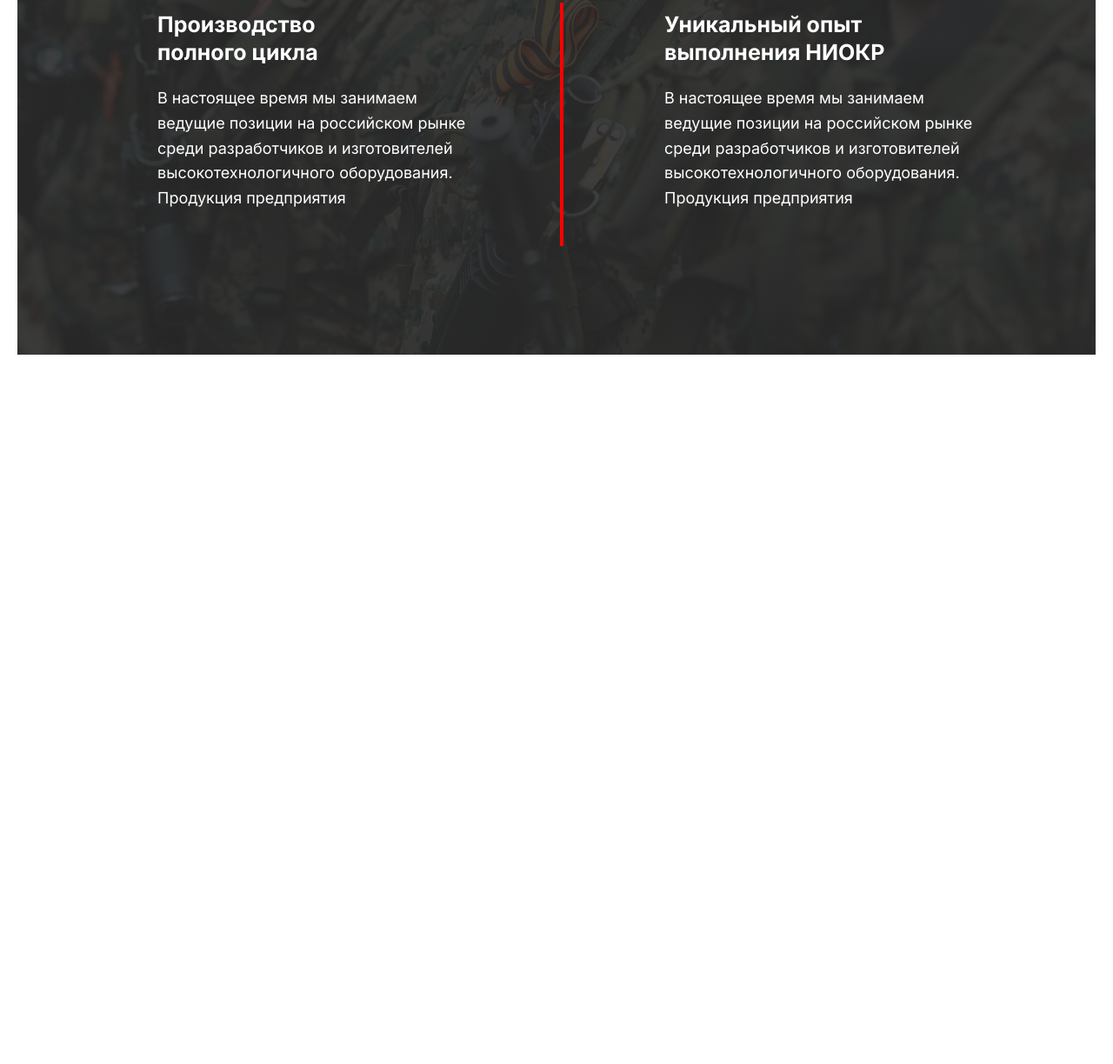
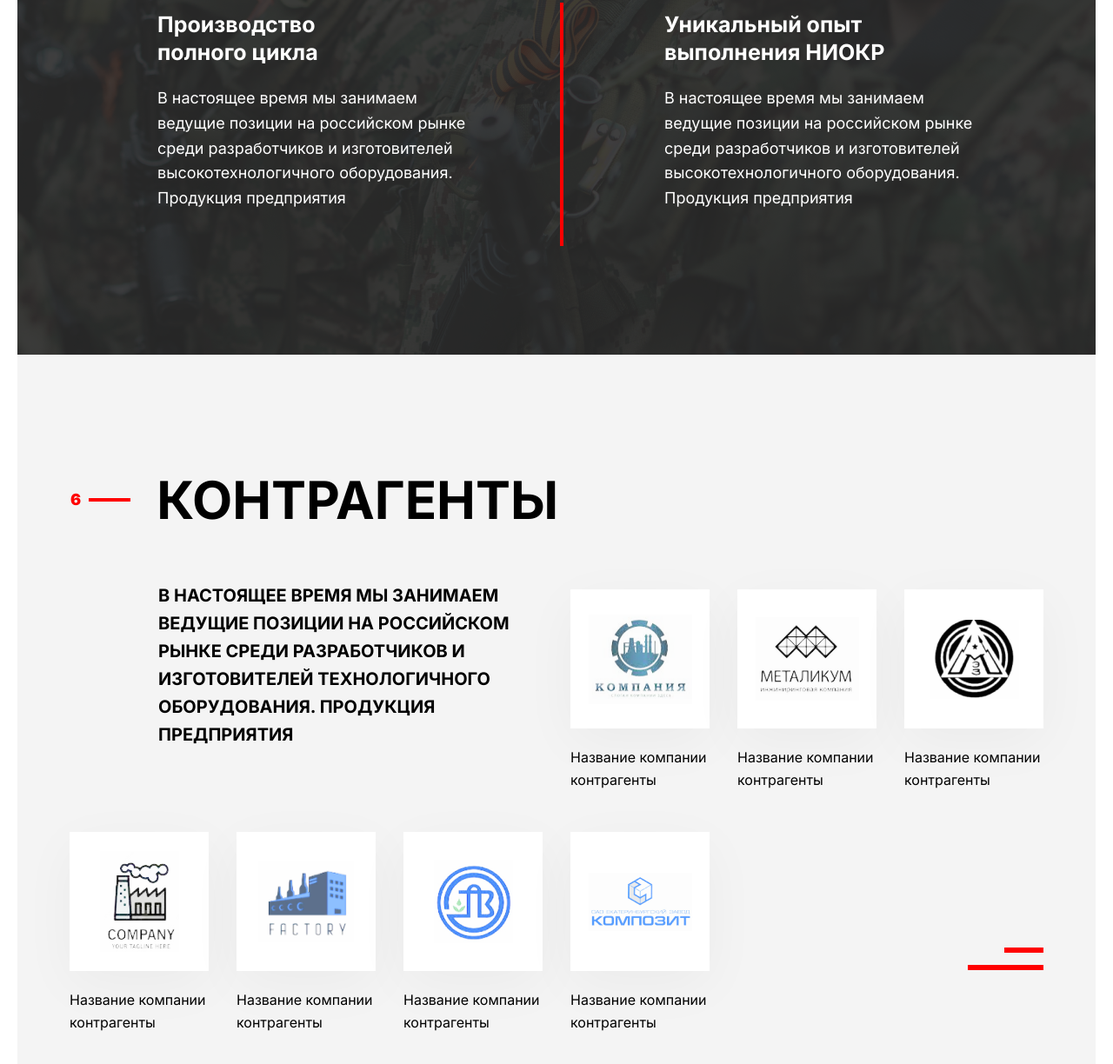
Before and after one commit to stdian/kvadrat, a website built with webpack: page src/index.html in a window 1280 px wide. Shown: the part 5607-6831 px from the top of the page at 87% size. Before the commit the page ends 6015 px from the top, so only its background shows below. Built offline with nearby package versions, Linux system fonts and the light colour scheme; a web font is replaced by a local one.

Commit message:
add block

```diff
--- a/src/index.html
+++ b/src/index.html
@@ -338,15 +338,6 @@
 					<h1 class="block-title">Преимущества</span>
 				</div>
 				<div class="advantages">
-					<!-- <div class="text">sdfsdfasdfasdf</div>
-					<div class="lines">
-						<hr id="vertical1" color="red" />
-						<hr id="vertical2" color="red" />
-						<div id="dot"></div>
-						<hr id="horizontal1" color="red" />
-						<hr id="horizontal2" color="red" />
-					</div> -->
-
 					<div class="container">
 						<div class="text1">
 							<h5 class="text-header">Интеллектуальный<br />потенциал</h5>
@@ -372,6 +363,70 @@
 					  </div>
 				</div>
 			</section>
+			<section class="contractors-container">
+				<div class="block-title-container">
+					<span class="block-title-number">6</span>
+					<hr class="block-title-hr">
+					<h1 class="block-title">Контрагенты</h1>
+				</div>
+				<div class="first-line">
+					<div class="left">
+						<p>В настоящее время мы занимаем ведущие позиции на российском рынке среди разработчиков и изготовителей технологичного оборудования. Продукция предприятия</p>
+					</div>
+					<div class="right">
+						<div class="contractor">
+							<div class="contractor-image">
+								<img src="./img/main/contractors/contractor1.png" alt="">
+							</div>
+							<div class="contractor-name">Название компании контрагенты</div>
+						</div>
+						<div class="contractor">
+							<div class="contractor-image">
+								<img src="./img/main/contractors/contractor2.png" alt="">
+							</div>
+							<div class="contractor-name">Название компании контрагенты</div>
+						</div>
+						<div class="contractor">
+							<div class="contractor-image">
+								<img src="./img/main/contractors/contractor3.png" alt="">
+							</div>
+							<div class="contractor-name">Название компании контрагенты</div>
+						</div>
+					</div>
+				</div>
+				<div class="second-line">
+					<div class="left">
+						<div class="contractor">
+							<div class="contractor-image">
+								<img src="./img/main/contractors/contractor4.png" alt="">
+							</div>
+							<div class="contractor-name">Название компании контрагенты</div>
+						</div>
+						<div class="contractor">
+							<div class="contractor-image">
+								<img src="./img/main/contractors/contractor5.png" alt="">
+							</div>
+							<div class="contractor-name">Название компании контрагенты</div>
+						</div>
+						<div class="contractor">
+							<div class="contractor-image">
+								<img src="./img/main/contractors/contractor6.png" alt="">
+							</div>
+							<div class="contractor-name">Название компании контрагенты</div>
+						</div>
+						<div class="contractor">
+							<div class="contractor-image">
+								<img src="./img/main/contractors/contractor7.png" alt="">
+							</div>
+							<div class="contractor-name">Название компании контрагенты</div>
+						</div>
+					</div>
+					<div class="right">
+						<hr id="line1" />
+						<hr id="line2" />
+					</div>
+				</div>
+			</section>
 		</main>
 		<footer>
 
--- a/src/scss/index.scss
+++ b/src/scss/index.scss
@@ -428,44 +428,41 @@ main {
 
 			.container {
 				display: grid;
+				grid-template-areas: "text1 line1 text2" "line2 dot line3" "text3 line4 text4";
+				grid-template-rows: 1fr 8px 1fr;
 				grid-template-columns: 1fr 8px 1fr;
-				grid-template-rows: 1fr 8px 1fr;
+				grid-auto-flow: row;
 				gap: 0px 0px;
-				grid-auto-flow: row;
-				grid-template-areas:
-				  "text1 line1 text2"
-				  "line2 dot line3"
-				  "text3 line4 text4";
 				margin-top: 57px;
 
 				.text1 {
+					grid-area: text1;
 					padding: 20px 98px 80px 101px;
-					grid-area: text1;
 				}
 
 				.line1 {
 					display: flex;
-					justify-content: flex-start;
 					flex-direction: column;
 					grid-area: line1;
 					align-items: center;
+					justify-content: flex-start;
 				}
 
 				.text2 {
+					grid-area: text2;
 					padding: 20px 85px 80px 114px;
-					grid-area: text2;
 				}
 
 				.text3 {
+					grid-area: text3;
 					padding: 75px 98px 40px 101px;
-					grid-area: text3;
 				}
 
 				.line2 {
 					display: flex;
-					justify-content: flex-start;
 					grid-area: line2;
 					align-items: center;
+					justify-content: flex-start;
 				}
 
 				.dot {
@@ -474,22 +471,22 @@ main {
 
 				.line3 {
 					display: flex;
-					justify-content: flex-end;
 					grid-area: line3;
 					align-items: center;
+					justify-content: flex-end;
 				}
 
 				.line4 {
 					display: flex;
-					justify-content: flex-end;
 					flex-direction: column;
 					grid-area: line4;
 					align-items: center;
+					justify-content: flex-end;
 				}
 
 				.text4 {
+					grid-area: text4;
 					padding: 75px 85px 40px 114px;
-					grid-area: text4;
 				}
 
 				#horizontal1, #horizontal2 {
@@ -529,4 +526,95 @@ main {
 			}
 		}
 	}
+
+	.contractors-container {
+		min-height: 910px;
+		background: #F4F4F4;
+
+		.first-line {
+			display: flex;
+			justify-content: space-between;
+			margin-top: 55px;
+			padding: 0 60px 0 162px;
+
+			.left {
+				p {
+					width: 406px;
+					font-style: normal;
+					font-weight: bold;
+					font-size: 20px;
+					line-height: 160%;
+					color: #000000;
+					text-transform: uppercase;
+				}
+			}
+
+			.right {
+				display: flex;
+				justify-content: space-between;
+				width: 544px;
+				margin-top: 9px;
+
+			}
+		}
+
+		.contractor {
+			width: 160px;
+
+			.contractor-image {
+				display: flex;
+				flex-direction: column;
+				align-items: center;
+				justify-content: center;
+				width: 160px;
+				height: 160px;
+				background: #FFFFFF;
+				box-shadow: 0px 16px 64px rgba(0, 0, 0, .04);
+			}
+
+			.contractor-name {
+				padding-top: 21px;
+				font-style: normal;
+				font-weight: normal;
+				font-size: 16px;
+				line-height: 160%;
+				color: #000000;
+			}
+		}
+
+		.second-line {
+			display: flex;
+			justify-content: space-between;
+			margin-top: 47px;
+			padding: 0 60px;
+
+			.left {
+				display: flex;
+				justify-content: space-between;
+				width: 736px;
+			}
+
+			.right {
+				display: flex;
+				flex-direction: column;
+				align-items: flex-end;
+				margin-top: 133px;
+
+				#line1 {
+					width: 45px;
+					height: 6px;
+					margin-bottom: 14px;
+					border: 0;
+					background: #FF0000;
+				}
+
+				#line2 {
+					width: 87px;
+					height: 6px;
+					border: 0;
+					background: #FF0000;
+				}
+			}
+		}
+	}
 }
```
Also changed, not shown: src/img/main/contractors/contractor1.png (added), src/img/main/contractors/contractor2.png (added), src/img/main/contractors/contractor3.png (added), src/img/main/contractors/contractor4.png (added), src/img/main/contractors/contractor5.png (added), src/img/main/contractors/contractor6.png (added), src/img/main/contractors/contractor7.png (added).
